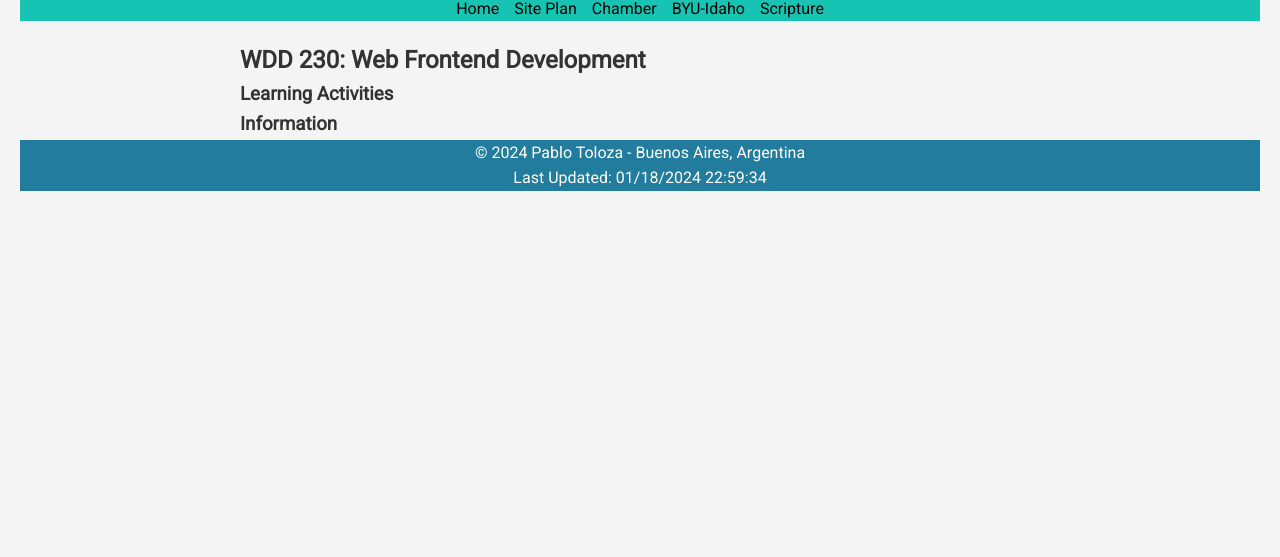
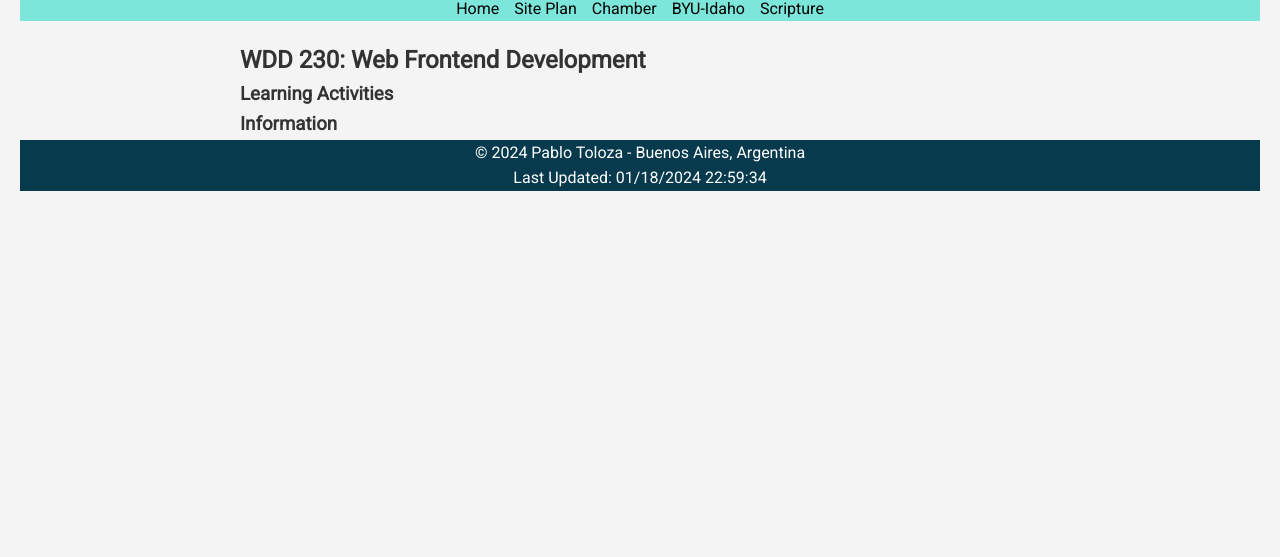
Before and after one commit to Pablotza/wdd230, a plain HTML site: page index.html in a window 1280 px wide. Shown: the part 243-800 px from the top of the page. Drawn offline with Linux system fonts and the light colour scheme.

Commit message:
CONTRAST

```diff
--- a/styles/base.css
+++ b/styles/base.css
@@ -16,7 +16,7 @@ body {
 
 header {
     text-align: center;
-    background-color: #227C9D;
+    background-color: #083a4d;
     color: #ffff;
 }
 
@@ -32,7 +32,7 @@ header h1 {
 }
 
 nav {
-    background-color: #17C3B2;
+    background-color: #7de6db;
     text-decoration: none;
     color: black;
 }
@@ -58,6 +58,6 @@ main {
 footer {
     text-align: center;
     margin-bottom: 20px;
-    background-color: #227C9D;
+    background-color: #083a4d;
     color: #ffff;
 }
```
